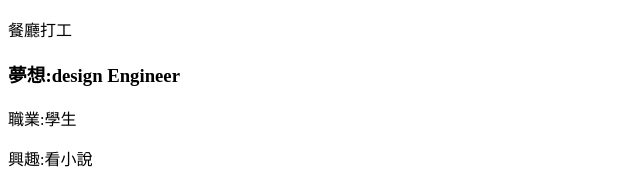
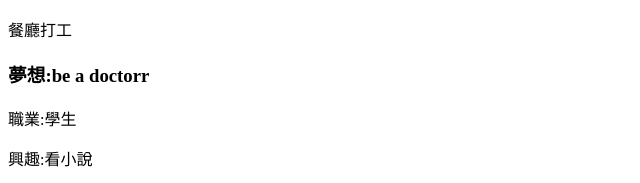
Before and after one commit to fangxin999/xin, a plain HTML site: page index.html in a window 1280 px wide. Shown: the part 390-573 px from the top of the page, 0-640 px from the left. Drawn offline with Linux system fonts and the light colour scheme.

Commit message:
Update index.html

```diff
--- a/index.html
+++ b/index.html
@@ -16,7 +16,7 @@
     <p>NUTC University</p>
     <p>Graduated: April 2025</p>
     <h2>Work Experience</h2>餐廳打工
-    <h3>夢想:design Engineer</h3>
+    <h3>夢想:be a doctorr</h3>
     <p>職業:學生</p>
     <p>興趣:看小說</p>
     <ul>
```
